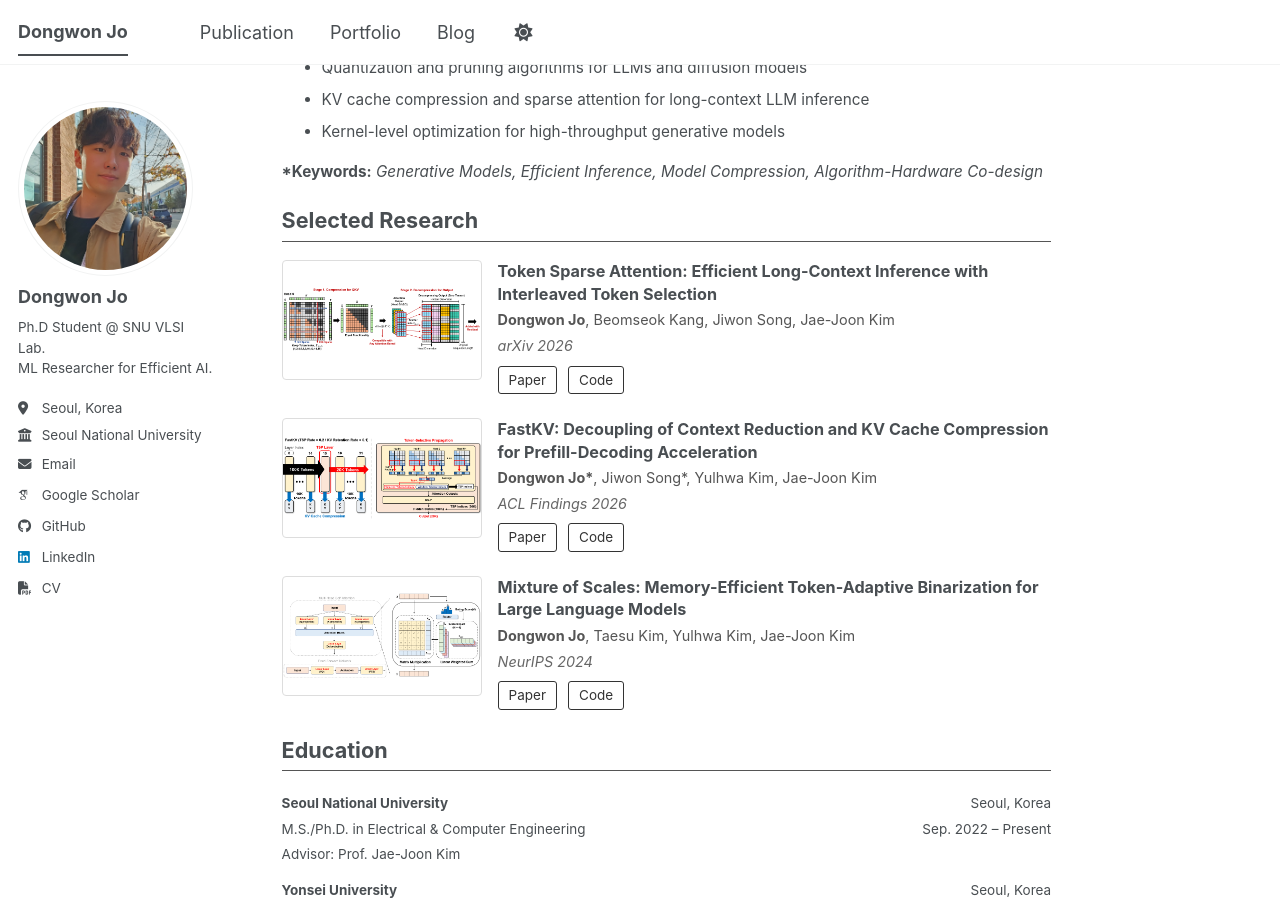
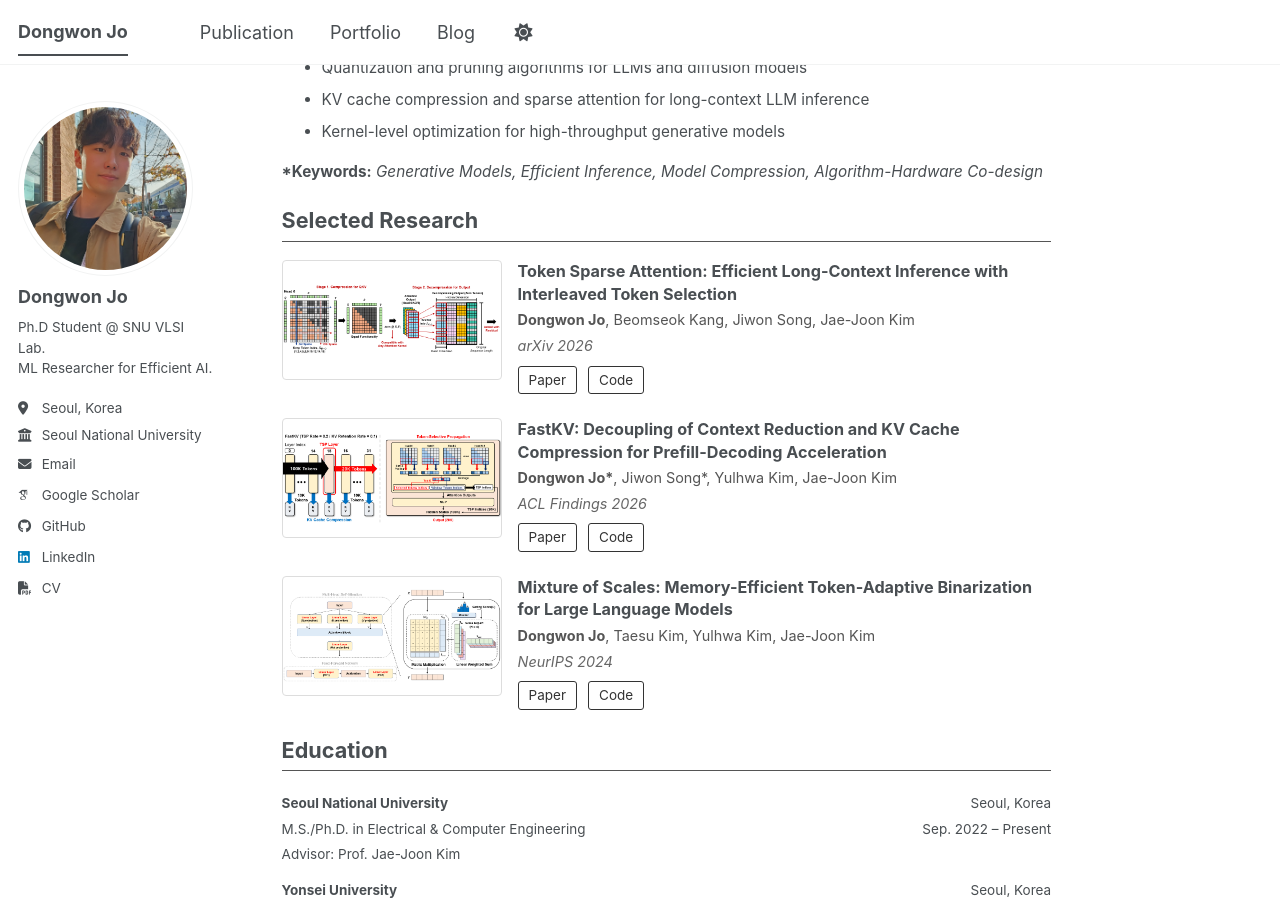
Before and after one commit to dongwonjo/dongwonjo.github.io, a Jekyll site: the page built from _pages/about.md, in a window 1280 px wide and 900 px high, scrolled down 638 px. Built offline with Jekyll 4.4.1, drawn with Linux system fonts in a browser that asks for light colours; some web fonts are replaced; a script bundle is joined from its source files by our own code; library files that are not in the unit come from our copies.

Commit message:
Update about.md

```diff
--- a/_pages/about.md
+++ b/_pages/about.md
@@ -48,8 +48,8 @@
 <div class="selected-research">
 
   <div style="display:flex; gap:16px; margin-bottom:24px; align-items:flex-start;">
-    <div style="flex:0 0 200px;">
-      <img src="/images/paper/TokenSparseAttention.PNG" style="width:200px; height:120px; object-fit:contain; background-color:white; border:1px solid #ddd; border-radius:4px;">
+    <div style="flex:0 0 220px;">
+      <img src="/images/paper/TokenSparseAttention.PNG" style="width:220px; height:120px; object-fit:contain; background-color:white; border:1px solid #ddd; border-radius:4px;">
     </div>
     <div style="flex:1; min-width:0;">
       <p style="font-size:0.9em; font-weight:bold; margin:0 0 4px 0; line-height:1.4;">Token Sparse Attention: Efficient Long-Context Inference with Interleaved Token Selection</p>
@@ -61,8 +61,8 @@
   </div>
 
   <div style="display:flex; gap:16px; margin-bottom:24px; align-items:flex-start;">
-    <div style="flex:0 0 200px;">
-      <img src="/images/paper/FastKV.PNG" style="width:200px; height:120px; object-fit:contain; background-color:white; border:1px solid #ddd; border-radius:4px;">
+    <div style="flex:0 0 220px;">
+      <img src="/images/paper/FastKV.PNG" style="width:220px; height:120px; object-fit:contain; background-color:white; border:1px solid #ddd; border-radius:4px;">
     </div>
     <div style="flex:1; min-width:0;">
       <p style="font-size:0.9em; font-weight:bold; margin:0 0 4px 0; line-height:1.4;">FastKV: Decoupling of Context Reduction and KV Cache Compression for Prefill-Decoding Acceleration</p>
@@ -74,8 +74,8 @@
   </div>
 
   <div style="display:flex; gap:16px; margin-bottom:24px; align-items:flex-start;">
-    <div style="flex:0 0 200px;">
-      <img src="/images/paper/BinaryMoS.PNG" style="width:200px; height:120px; object-fit:contain; background-color:white; border:1px solid #ddd; border-radius:4px;">
+    <div style="flex:0 0 220px;">
+      <img src="/images/paper/BinaryMoS.PNG" style="width:220px; height:120px; object-fit:contain; background-color:white; border:1px solid #ddd; border-radius:4px;">
     </div>
     <div style="flex:1; min-width:0;">
       <p style="font-size:0.9em; font-weight:bold; margin:0 0 4px 0; line-height:1.4;">Mixture of Scales: Memory-Efficient Token-Adaptive Binarization for Large Language Models</p>
```
